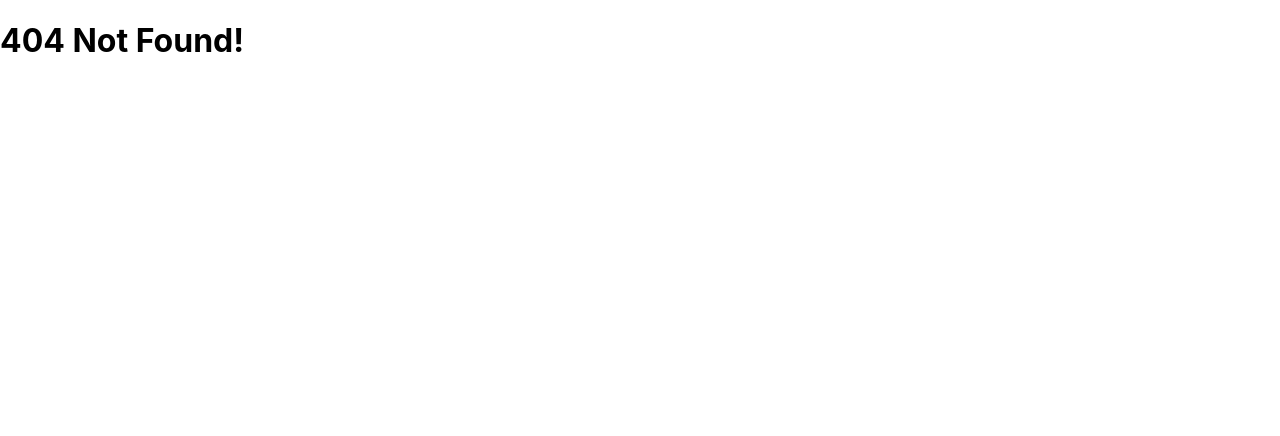
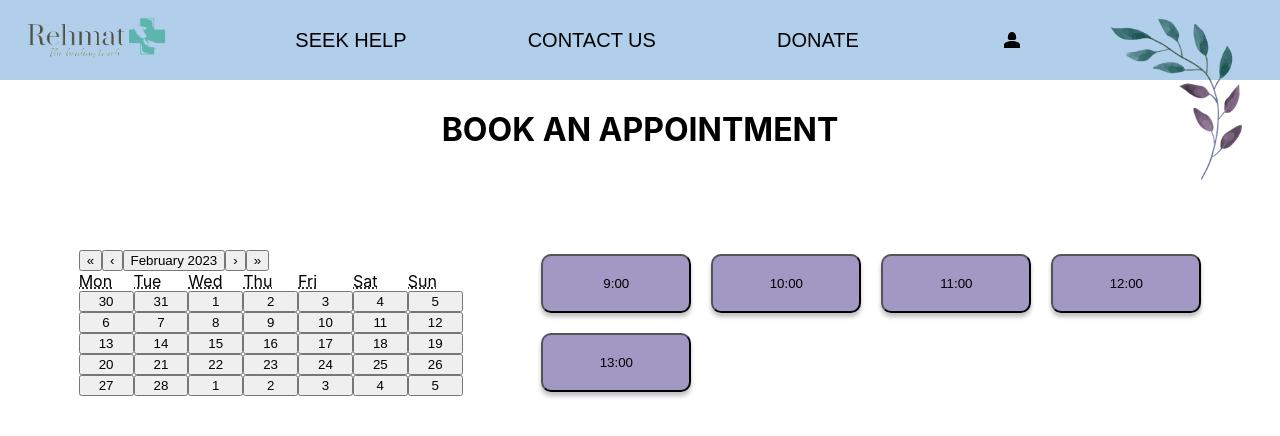
Before and after one commit to Aitchessbee/Rehmat, a React (Create React App) app in the folder client/: page /book-appointment in a window 1280 px wide. Before the commit this address had no page. Shown: the top 436 px of the page. Built offline with nearby package versions, Linux system fonts and the light colour scheme; sample sign-in values are in the browser's storage; the HTML template or start-up script is replaced by a standard one.

Commit message:
working on authentication

```diff
--- a/client/package.json
+++ b/client/package.json
@@ -10,9 +10,11 @@
     "@testing-library/jest-dom": "^5.16.5",
     "@testing-library/react": "^13.4.0",
     "@testing-library/user-event": "^13.5.0",
+    "axios": "^1.3.4",
     "install": "^0.13.0",
     "npm": "^9.5.1",
     "react": "^18.2.0",
+    "react-calendar": "^4.0.0",
     "react-dom": "^18.2.0",
     "react-router-dom": "^6.8.1",
     "react-scripts": "5.0.1",
--- a/client/src/App.js
+++ b/client/src/App.js
@@ -7,6 +7,7 @@ import Login from "./pages/Login/Login";
 import Error from "./pages/Error/Error";
 import Donation from "./pages/Donation/Donation";
 import Contact from "./pages/ContactUs/Contact";
+import RefugeeSlot from "./pages/RefugeeSlot/RefugeeSlot";
 
 const router = createBrowserRouter([
   {
@@ -38,6 +39,10 @@ const router = createBrowserRouter([
         path: "/contact-us",
         element: <Contact />,
       },
+      {
+        path: "/book-appointment",
+        element: <RefugeeSlot />
+      }
     ],
   },
 ]);
--- a/client/src/pages/Home/Home.js
+++ b/client/src/pages/Home/Home.js
@@ -44,7 +44,7 @@ function Home() {
           <div className={styles.tile}>
             <img src={carousel1} alt="" style={{height: "70%"}}/>
             <div>NEED MEDICAL ATTENTION?<br /> REGISTER HERE TO GET FREE CONSULTATION</div>
-            <Link to="/refugee-signup" className={styles.button}>SEEK HELP</Link>
+            <Link to="/book-appointment" className={styles.button}>SEEK HELP</Link>
           </div>
         </SwiperSlide>
         <SwiperSlide>
--- a/client/src/pages/Navbar/Navbar.js
+++ b/client/src/pages/Navbar/Navbar.js
@@ -14,7 +14,7 @@ function Navbar() {
         <Link to="/">
           <img src={logo} alt="Image not found" className={styles.logo} />
         </Link>
-        <a href="/#aboutUs">ABOUT US</a>
+        <a href="/book-appointment">SEEK HELP</a>
         <Link to="/contact-us">CONTACT US</Link>
         <Link to="/donate">DONATE</Link>
         {/* <div><Person2Icon /></div> */}
--- /dev/null
+++ b/client/src/pages/RefugeeSlot/RefugeeSlot.js
@@ -0,0 +1,62 @@
+import { useEffect, useState } from "react"
+import { useNavigate } from "react-router-dom"
+
+import Calendar from "react-calendar"
+import styles from "./Styles/refugeeSlot.module.css"
+
+import Button from "./components/Button";
+
+function RefugeeSlot() {
+    const [timeSlots, setTimeSlots] = useState([]);
+
+    const navigate = useNavigate();
+
+    useEffect(() => {
+        const token = localStorage.getItem("rehmat-token");
+
+        if(!token) {
+            navigate("/refugee-signup")
+        }
+    }, [])
+
+
+    useEffect(() => {
+        console.log(timeSlots);
+    }, [timeSlots])
+
+    const addValue = (value) => {
+        setTimeSlots(prevTimeSlots => (
+                [...prevTimeSlots, value]
+        )
+        )
+    }
+
+    const removeValue = (value) => {
+            const updatedSlots = timeSlots.filter(timeSlot => timeSlot !== value)
+
+            setTimeSlots(updatedSlots);
+    }
+
+  return (
+    <div>
+        <div className="spacer"></div>
+        <h1 className={styles.heading}>BOOK AN APPOINTMENT</h1>
+        <div className={styles.columns}>
+            <div className={styles.calendarDiv}>
+                <Calendar />
+            </div>
+
+            <div className={styles.slotsDiv}>
+                <Button value="9:00" addValue={addValue} removeValue={removeValue} slotList={timeSlots} />
+                <Button value="10:00" addValue={addValue} removeValue={removeValue} slotList={timeSlots} />
+                <Button value="11:00" addValue={addValue} removeValue={removeValue} slotList={timeSlots} />
+                <Button value="12:00" addValue={addValue} removeValue={removeValue} slotList={timeSlots} />
+                <Button value="13:00" addValue={addValue} removeValue={removeValue} slotList={timeSlots} />
+            </div>
+        </div>
+
+    </div>
+  )
+}
+
+export default RefugeeSlot
--- /dev/null
+++ b/client/src/pages/RefugeeSlot/Styles/Button.module.css
@@ -0,0 +1,13 @@
+.slotButton {
+    background: rgba(50, 31, 127, 0.46);
+    /* opacity: 0.5; */
+    box-shadow: 0px 4px 4px rgba(0, 0, 0, 0.25);
+    border-radius: 10px;
+    padding: 20px;
+    width: 150px;
+}
+
+.selected {
+    background-color: black;
+    color: white;
+}
--- /dev/null
+++ b/client/src/pages/RefugeeSlot/Styles/refugeeSlot.module.css
@@ -0,0 +1,31 @@
+.heading {
+    margin-top: 30px;
+    text-align: center;
+    margin-bottom: 100px;
+}
+
+.columns {
+    display: flex;
+    justify-content: space-evenly;
+    align-items: center;
+}
+
+.calendarDiv {
+    width: 30%;
+}
+
+/* .calendarDiv button {
+    background-color: white;
+    border: gray 1px solid;
+}
+
+.calendarDiv button:hover {
+    background-color: gray;
+} */
+
+.slotsDiv {
+    /* width: 60%; */
+    display: grid;
+    grid-template-columns: 1fr 1fr 1fr 1fr;
+    gap: 20px;
+}
--- /dev/null
+++ b/client/src/pages/RefugeeSlot/components/Button.js
@@ -0,0 +1,27 @@
+import { useState } from "react";
+import styles from "../Styles/Button.module.css"
+
+function Button(props) {
+    const [buttonClasses, setButtonClasses] = useState(styles.slotButton);
+
+    const buttonClicked = () => {
+        console.log("clicked")
+
+        if(props.slotList.includes(props.value)) {
+            props.removeValue(props.value);
+            setButtonClasses(styles.slotButton);
+        }else {
+            props.addValue(props.value);
+            setButtonClasses(`${styles.slotButton} ${styles.selected}`)
+        }
+    }
+
+
+  return (
+    <button onClick={buttonClicked} className={buttonClasses}>
+        {props.value}
+    </button>
+  )
+}
+
+export default Button
--- a/client/src/pages/Signup/RefSignup.js
+++ b/client/src/pages/Signup/RefSignup.js
@@ -1,3 +1,6 @@
+import { useState } from "react";
+import axios from "axios"
+
 import Styles from "./Style/RefSignup.module.css";
 import * as React from "react";
 import Button from "@mui/material/Button";
@@ -6,7 +9,25 @@ import FileUploadIcon from "@mui/icons-material/FileUpload";
 import Stack from "@mui/material/Stack";
 import wave from "./image/wave.png";
 
+
 function RefSignup() {
+  const [refCard, setRefCard] = useState();
+
+  const onImageSelect = (e) => {
+    if (e.target.files[0].size > 10000000) {
+      alert("File size should be below 10MB!")
+      setRefCard()
+    } else {
+        setRefCard(e.target.files[0])
+    }
+  }
+
+  // const onSubmit = async (e) => (
+  //   if(refCard) {
+  //     await axios.get("")
+  //   }
+  // )
+
   return (
     <div className={Styles.container}>
       <div style={{ zIndex: "0", position: "fixed", width: "100vw", top: "0" }}>
@@ -16,13 +37,12 @@ function RefSignup() {
         {" "}
         <h1 style={{ fontSize: "3em" }}>UPLOAD YOUR REFUGEE CARD HERE </h1>
         <Stack style={{justifyContent:"center"}} direction="row" alignItems="center" spacing={2}>
-          <Button className={Styles.btn1} variant="contained" component="label">
-            Upload
-            <input hidden accept="image/*" multiple type="file" />
+            <input accept="image/*" multiple type="file" className={Styles.uploadButton} onChange={onImageSelect} />
             <FileUploadIcon />
-          </Button>
         </Stack>
       </div>
+
+      <button className={Styles.submitButton}>Submit</button>
     </div>
   );
 }
--- a/client/src/pages/Signup/Style/RefSignup.module.css
+++ b/client/src/pages/Signup/Style/RefSignup.module.css
@@ -33,3 +33,17 @@
     z-index: -1;
     width: 100vw;
 }
+
+.uploadButton {
+    background-color:#015450;
+    color: white;
+}
+
+.submitButton {
+    height: 50px;
+    width: 200px;
+    border-radius: 15px;
+    background-color: #015450;
+    border:none;
+    color: white;
+}
```
Also changed, not shown: 1 other file (tests, documents, lock files or other folders).
